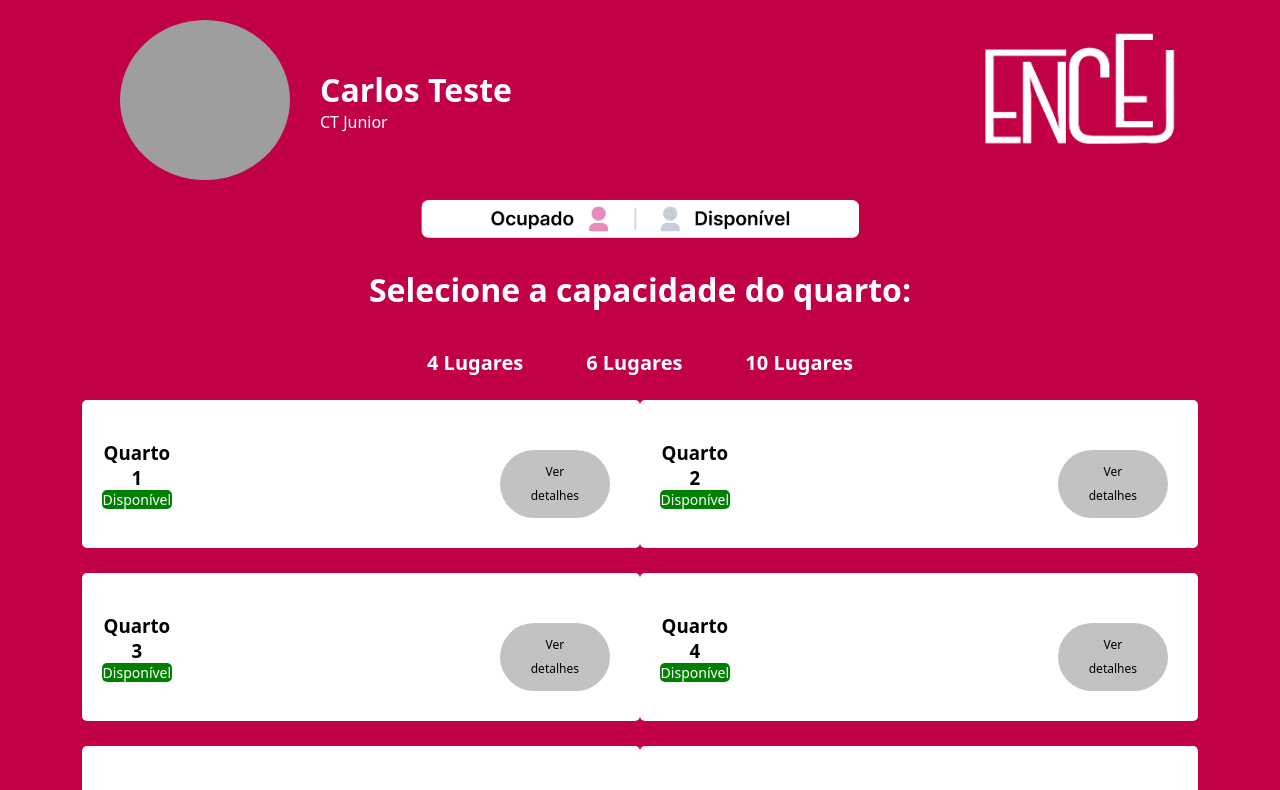
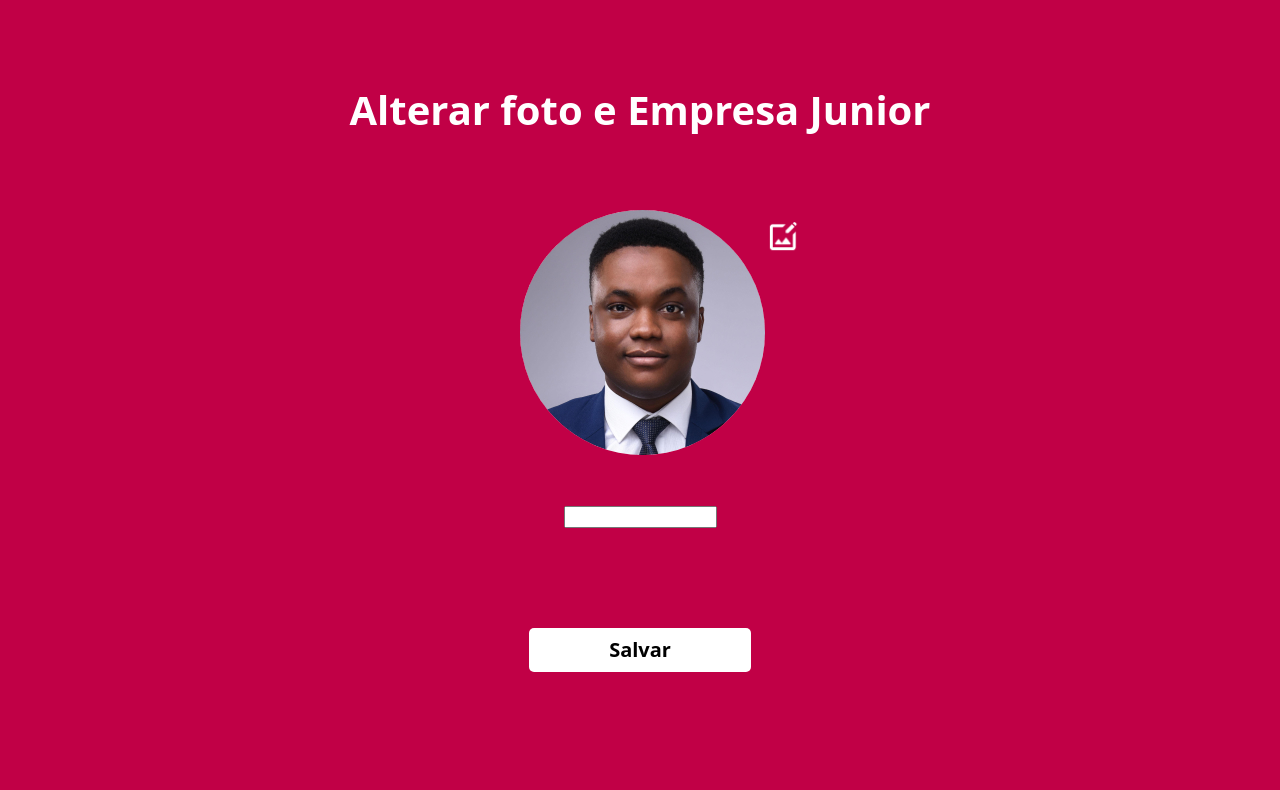
Before and after one commit to Campos1911/Sistema-ENCEJ, a React (Create React App) app: page / in a window 1280 px wide. Shown: the top 790 px of the page. Built offline with nearby package versions, Linux system fonts and the light colour scheme; grey boxes are pictures that could not be loaded.

Commit message:
atualização dá página de atualizar foto, inout deletado e posicionamentos corrigidos, oções de ej's adicionadas

```diff
--- a/src/App.tsx
+++ b/src/App.tsx
@@ -1,13 +1,13 @@
 import React from 'react';
 import Home from './pages/Inicio/inicio';
-import SelecQuarto from './pages/SelecionarQuarto/selecQuarto';
+import AlterarFoto from './pages/AlterarFoto/altFoto';
 
 /**O ARQUIVO DECLARATION.D.TS FOI CRIADO PARA CORRIGIR UM BUG NAS IMAGENS**/
 
 function App() {
   return (
     <>
-    <SelecQuarto />
+    <AlterarFoto />
     </>
   );
 }
--- a/src/pages/AlterarFoto/altFoto.tsx
+++ b/src/pages/AlterarFoto/altFoto.tsx
@@ -14,19 +14,19 @@ export default function AlterarFoto() {
                 <h1><strong>Alterar foto e Empresa Junior</strong></h1>
             </div>
 
-                /**ESTILIZA O CIRCULO COM A IMAGEM**/
+                {/**ESTILIZA O CIRCULO COM A IMAGEM*/}
                 <div className="centralizarUserPic">
-                    <img src={Avatar} alt="Foto de Usuário"/>
+                    <img className="userPic" src={Avatar} alt="Foto de Usuário"/>
+                    {/**CRIA O ÍCONE FILE PICTURE**/}
+                    <img className="modelaIcone" src={ImageEdit} alt="Ícone de Edição"/>
                 </div>
 
-                /**CRIA O ÍCONE FILE PICTURE**/
-                <img className="modelaIcone" src={ImageEdit} alt="Ícone de Edição">
-
-                /**SELETOR DE EJ, INTEGRAR NOMEEJ E HOLDERNAMECHANGE**/
+                {/**SELETOR DE EJ, INTEGRAR NOMEEJ E HOLDERNAMECHANGE**/}
                 <div className="centralizarSeletor">
                     <form>
+
                         <select>
-                            <option value=""> Selecione sua Empresa Junior </option>
+
                             <option value="opcao1"> Adapti Soluções Web </option>
                             <option value="opcao2">Alimentares</option>
                             <option value="opcao3">Archipolis</option>
--- a/src/pages/AlterarFoto/style.css
+++ b/src/pages/AlterarFoto/style.css
@@ -1,29 +1,40 @@
 .centralizarTitulo {
     display: flex;
     justify-content: center;
-    font-size: 32px;
+    font-size: 20px;
     color: #FFF;
     font-weight: 700;
     line-height: 20px;
     font-family: Roboto, Verdana, Geneva, Tahoma, sans-serif;
+    margin-top: 100px;
   }
 
 .centralizarUserPic {
+    display: flex;
+    justify-content: center;
+    margin-left: 40px;
+  }
+
+.userPic {
   width: 245px;
   height: 245px;
-    border-radius: 9,999px;
+  border-radius: 50%;
+  margin-top: 90px;
+  margin-bottom: 50px;
 }
 
 .modelaIcone {
     width: 35.42px;
     height: 35.42px;
+    margin-top: 100px;
 }
 
 
 .modelaIcone:hover {
     width: 35.42px;
     height: 35.42px;
-    transform: scale(1);
+    transform: scale(1.2);
+    transition-duration: 0.4s;
     cursor: pointer;
   }
 
@@ -35,10 +46,13 @@
   }
 
 .centralizarSeletor {
-        background-color: #FFF;
+        display: flex;
+        justify-content: center;
+}
+
+.centralizarSeletor option {
+  color: black;
   border: none;
-        width: 600px;
-        height: 40px;
   border-radius: 5px;
   padding-left: 8px;
   margin-bottom: 18px;
@@ -48,27 +62,6 @@
 .centralizarButtons {
     display: flex;
     justify-content: center;
+    margin-bottom: 100px;
+    margin-top: 80px;
   }
-
-  .button {
-    background-color: #C10046;
-    color: #FFF;
-    padding: 20px 20px;
-    font-size: 16px;
-  }
-
-  .button:hover {
-    background-color: #ec4e88;
-    color: #FFF;
-    padding: 20px 40px;
-    transform: scale(1);
-    cursor: pointer;
-  }
-
-  .button:active {
-    background-color: #ec4e88;
-    color: #FFF;
-    padding: 20px 40px;
-    transform: scale(1);
-    cursor: pointer;
-  }
```
Lines whose indentation alone changed are shown as unchanged.
